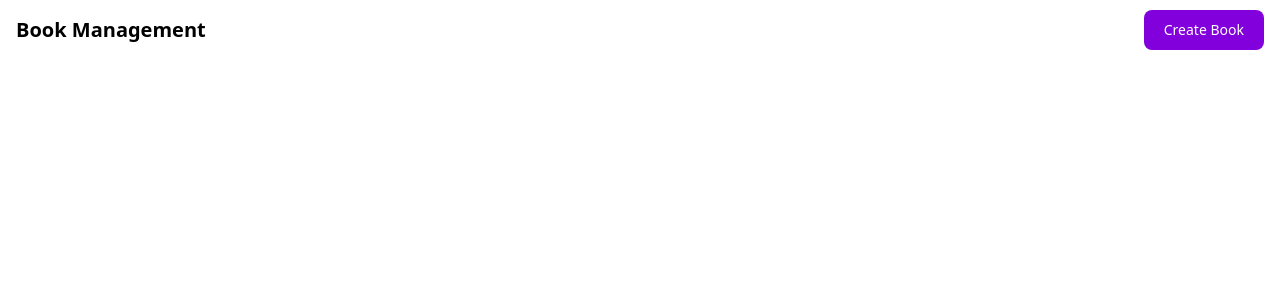
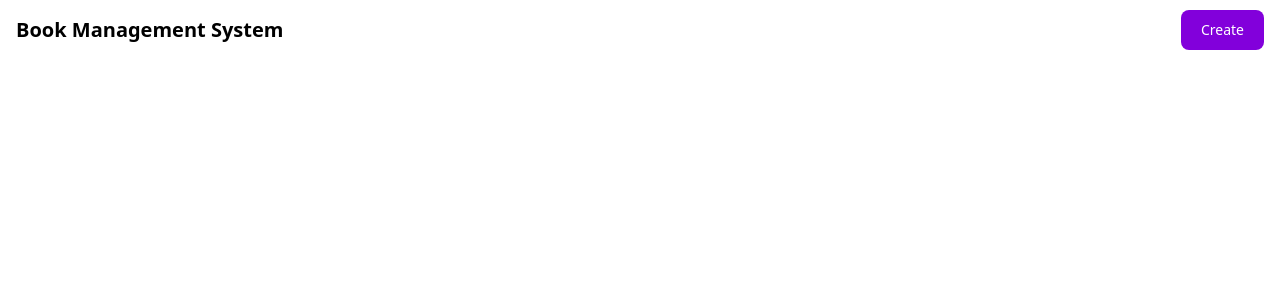
Before and after one commit to Aayushpradhan88-js/Full-Stack-SaaS-development-Course, a React (Vite) app in the folder Book-Management-System/client/: page / in a window 1280 px wide. Shown: the top 300 px of the page. Built offline with nearby package versions, Linux system fonts and the light colour scheme.

Commit message:
add button component for re-usability

```diff
--- a/Book-Management-System/client/src/components/Button.jsx
+++ b/Book-Management-System/client/src/components/Button.jsx
@@ -0,0 +1,11 @@
+import React from 'react'
+
+const Button = (props) => {
+    return (
+        <>
+        <span className='text-white bg-purple-700 hover:bg-purple-800 focus:ring-4 focus:ring-purple-300 font-medium rounded-lg text-sm px-4 lg:px-5 py-2 lg:py-2.5 sm:mr-2 lg:mr-0 dark:bg-purple-600 dark:hover:bg-purple-700 focus:outline-none dark:focus:ring-purple-800'>{props.title}</span>
+        </>
+    )
+}
+
+export default Button
--- a/Book-Management-System/client/src/pages/HomePage.jsx
+++ b/Book-Management-System/client/src/pages/HomePage.jsx
@@ -1,20 +1,20 @@
 import React from 'react'
+import Button from '../components/Button'
 
 const HomePage = () => {
   return (
     <>
       <nav class="bg-white border-gray-200 py-2.5 dark:bg-gray-900">
-        <div class="flex flex-wrap items-center justify-between max-w-screen-xl px-4 mx-auto">
+        <div class="flex flex-wrap items-center justify-between max-w-screen-7xl px-4 mx-auto">
           <a href="#" class="flex items-center">
-            <span class="self-center text-xl font-semibold whitespace-nowrap dark:text-white">Book Management</span>
+            <span class="self-center text-xl font-semibold whitespace-nowrap dark:text-white">Book Management System</span>
           </a>
           <div class="flex items-center lg:order-2">
             <div class="hidden mt-2 mr-4 sm:inline-block">
               <span></span>
             </div>
 
-            <a href="https://themesberg.com/product/tailwind-css/landing-page"
-              class="text-white bg-purple-700 hover:bg-purple-800 focus:ring-4 focus:ring-purple-300 font-medium rounded-lg text-sm px-4 lg:px-5 py-2 lg:py-2.5 sm:mr-2 lg:mr-0 dark:bg-purple-600 dark:hover:bg-purple-700 focus:outline-none dark:focus:ring-purple-800">Create Book</a>
+            <Button title="Create" />
             <button data-collapse-toggle="mobile-menu-2" type="button"
               class="inline-flex items-center p-2 ml-1 text-sm text-gray-500 rounded-lg lg:hidden hover:bg-gray-100 focus:outline-none focus:ring-2 focus:ring-gray-200 dark:text-gray-400 dark:hover:bg-gray-700 dark:focus:ring-gray-600"
               aria-controls="mobile-menu-2" aria-expanded="true">
```
